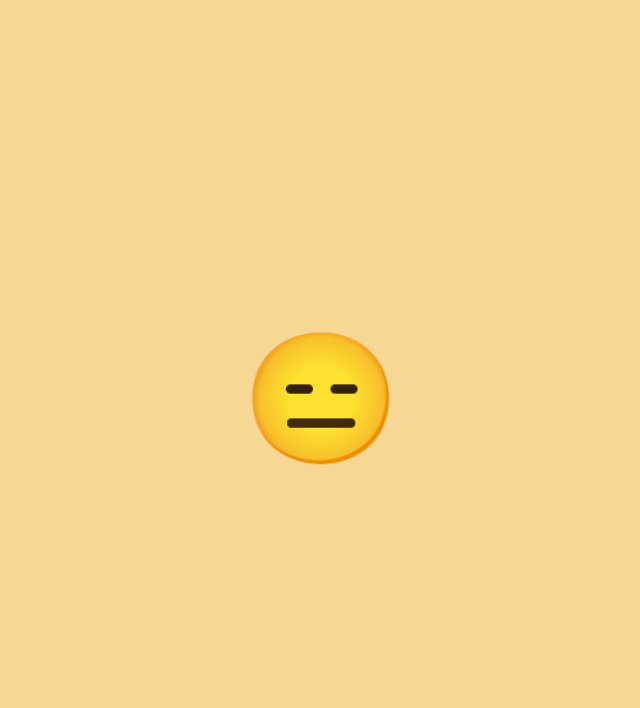
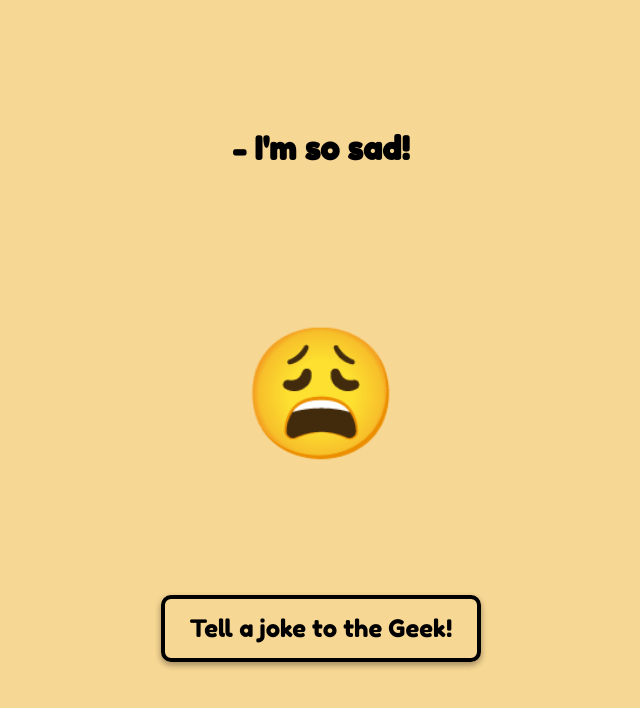
Before and after one commit to Sancho41/sad_but_happy_geek, a Vue app: page /help-the-geek in a window 1280 px wide. Shown: the top 708 px of the page, without its empty margins (319-959 px from the left). Built offline with nearby package versions, Linux system fonts and the light colour scheme.

Commit message:
feat: Added missing route

```diff
--- a/src/router/index.ts
+++ b/src/router/index.ts
@@ -8,6 +8,11 @@ const routes: Array<RouteConfig> = [
     path: "/",
     name: "Home",
     component: () => import("../views/Home.vue"),
+  },
+  {
+    path: "/help-the-geek",
+    name: "HelpTheGeek",
+    component: () => import("../views/HelpTheGeek.vue"),
   },
   {
     path: "/happiness",
--- /dev/null
+++ b/src/views/HelpTheGeek.vue
@@ -0,0 +1,38 @@
+<template>
+  <div id="help-the-geek">
+    <h1 class="title">- I'm so sad!</h1>
+    <button
+      class="button-title"
+      @click="$router.push({ name: 'Happiness' })"
+    >Tell a joke to the Geek!</button>
+  </div>
+</template>
+
+<script>
+import Vue from "vue";
+import Component from "vue-class-component";
+import Modal from "../components/Modal";
+
+@Component({
+  components: {
+    Modal,
+  },
+})
+export default class Happiness extends Vue {
+  created() {
+    this.$store.dispatch("makeItSad");
+    this.$store.dispatch("switchModal", false);
+  }
+}
+</script>
+
+<style lang="scss" scoped>
+#help-the-geek {
+  width: 100vw;
+  height: 100vh;
+  display: flex;
+  justify-content: space-around;
+  align-items: center;
+  flex-direction: column;
+}
+</style>
```
